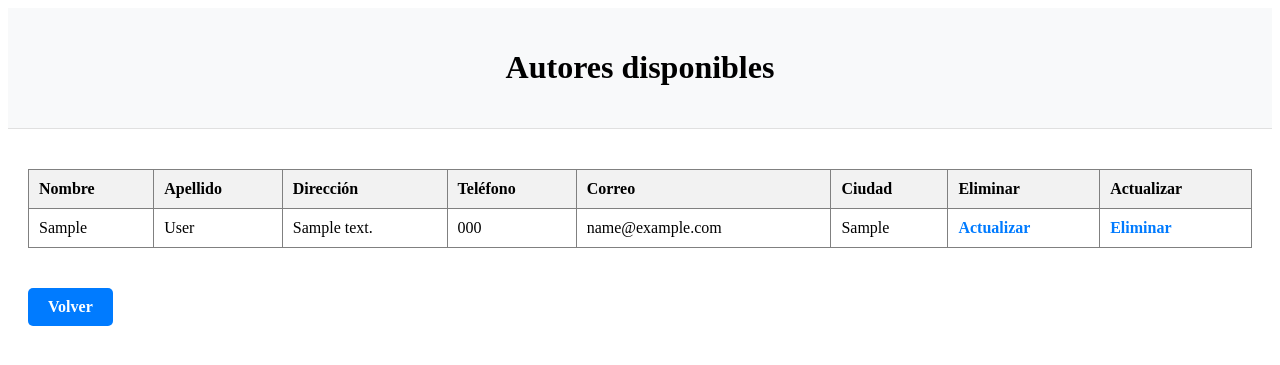
After one commit to SuitsG/DesarrolloPlataformas, a PHP site: page /author/showAuthors.php in a window 1280 px wide. The commit adds this page. Shown: the top 365 px of the page. Run offline with PHP 8.4, Linux system fonts and the light colour scheme; tables that the repository leaves empty hold one stand-in row (values such as "Sample post").

Commit message:
Agregando showAuthor

```diff
--- a/CRUP/author/crudAuthor.php
+++ b/CRUP/author/crudAuthor.php
@@ -24,7 +24,7 @@ class CrudAuthor
     {
         $db = Db::conectar();
         $listaAuthors = [];
-        $select = $db->query('SELECT * FROM authors');
+        $select = $db->query('SELECT * FROM author');
 
         foreach ($select->fetchAll() as $author) {
             $myAuthor = new Author();
@@ -43,7 +43,7 @@ class CrudAuthor
     public function eliminar($id)
     {
         $db = Db::conectar();
-        $eliminar = $db->prepare('DELETE FROM authors WHERE id=:id');
+        $eliminar = $db->prepare('DELETE FROM author WHERE  id=:id');
         $eliminar->bindValue('id', $id);
         $eliminar->execute();
     }
--- /dev/null
+++ b/CRUP/author/showAuthors.php
@@ -0,0 +1,61 @@
+<?php
+require_once('author.php');
+require_once('crudAuthor.php');
+
+
+$crud = new CrudAuthor();
+$author = new Author();
+$listAuthors = $crud->mostrar();
+?>
+
+<!DOCTYPE html>
+<html lang="en">
+<head>
+    <meta charset="UTF-8">
+    <meta name="viewport" content="width=device-width, initial-scale=1.0">
+    <title>Ver autores</title>
+    <link rel="stylesheet" href="/styles/author/showAuthors.css">
+</head>
+<body>
+    <header class="header">
+        <h1>Autores disponibles</h1>
+    </header>
+    <main class="main">
+    <table border="1">
+            <thead>
+                <tr>
+                    <th>Nombre</th>
+                    <th>Apellido</th>
+                    <th>Dirección</th>
+                    <th>Teléfono</th>
+                    <th>Correo</th>
+                    <th>Ciudad</th>
+                    <th>Eliminar</th>
+                    <th>Actualizar</th>
+                </tr>
+            </thead>
+            <tbody>
+                <?php foreach ($listAuthors as $author) { ?>
+                    <tr>
+                        <td><?php echo $author->getFirstName(); ?></td>
+                        <td><?php echo $author->getLastName(); ?></td>
+                        <td><?php echo $author->getAddress(); ?></td>
+                        <td><?php echo $author->getPhone(); ?></td>
+                        <td><?php echo $author->getEmail(); ?></td>
+                        <td><?php echo $author->getCity(); ?></td>
+
+                        <td><a href="/author/updateAuthors.php?id=<?php echo $author->getId(); ?>&accion=a">Actualizar</a></td>
+
+                        <td><a href="/author/manageAuthor.php?id=<?php echo $author->getId(); ?>&accion=e">Eliminar</a></td>
+                    </tr>
+                <?php } ?>
+            </tbody>
+        </table>
+        <a href="/index.php">Volver</a>
+
+    </main>
+    <footer class="footer">
+
+    </footer>
+</body>
+</html>
--- a/CRUP/index.php
+++ b/CRUP/index.php
@@ -29,7 +29,7 @@
                     </tr>
                     <tr>
                         <td><a href="/book/showBook.php">Ver libros</a></td>
-                        <td><a href="showAuthors.php">Ver Autores</a></td>
+                        <td><a href="/author/showAuthors.php">Ver Autores</a></td>
                         <td><a href="showPublishers.php">Ver Editoriales</a></td>
                     </tr>
                 </tbody>
--- /dev/null
+++ b/CRUP/styles/author/showAuthors.css
@@ -0,0 +1,58 @@
+a {
+    color: #007BFF;
+    text-decoration: none;
+    font-weight: bold;
+}
+
+a:hover {
+    color: #0056b3;
+    text-decoration: underline;
+}
+
+.header {
+    background-color: #f8f9fa;
+    padding: 20px;
+    text-align: center;
+    border-bottom: 1px solid #e0e0e0;
+}
+
+table {
+    width: 100%;
+    border-collapse: collapse;
+    margin: 20px 0;
+}
+
+th, td {
+    padding: 10px;
+    text-align: left;
+}
+
+th {
+    background-color: #f2f2f2;
+}
+
+tr:nth-child(even) {
+    background-color: #f9f9f9;
+}
+
+tr:hover {
+    background-color: #f1f1f1;
+}
+
+main {
+    padding: 20px;
+}
+
+a[href="/index.php"] {
+    display: inline-block;
+    margin-top: 20px;
+    padding: 10px 20px;
+    background-color: #007BFF;
+    color: white;
+    text-decoration: none;
+    border-radius: 5px;
+}
+
+a[href="/index.php"]:hover {
+    background-color: #0056b3;
+}
```
Also changed, not shown: CRUP/author/showAuthor.php (deleted).
